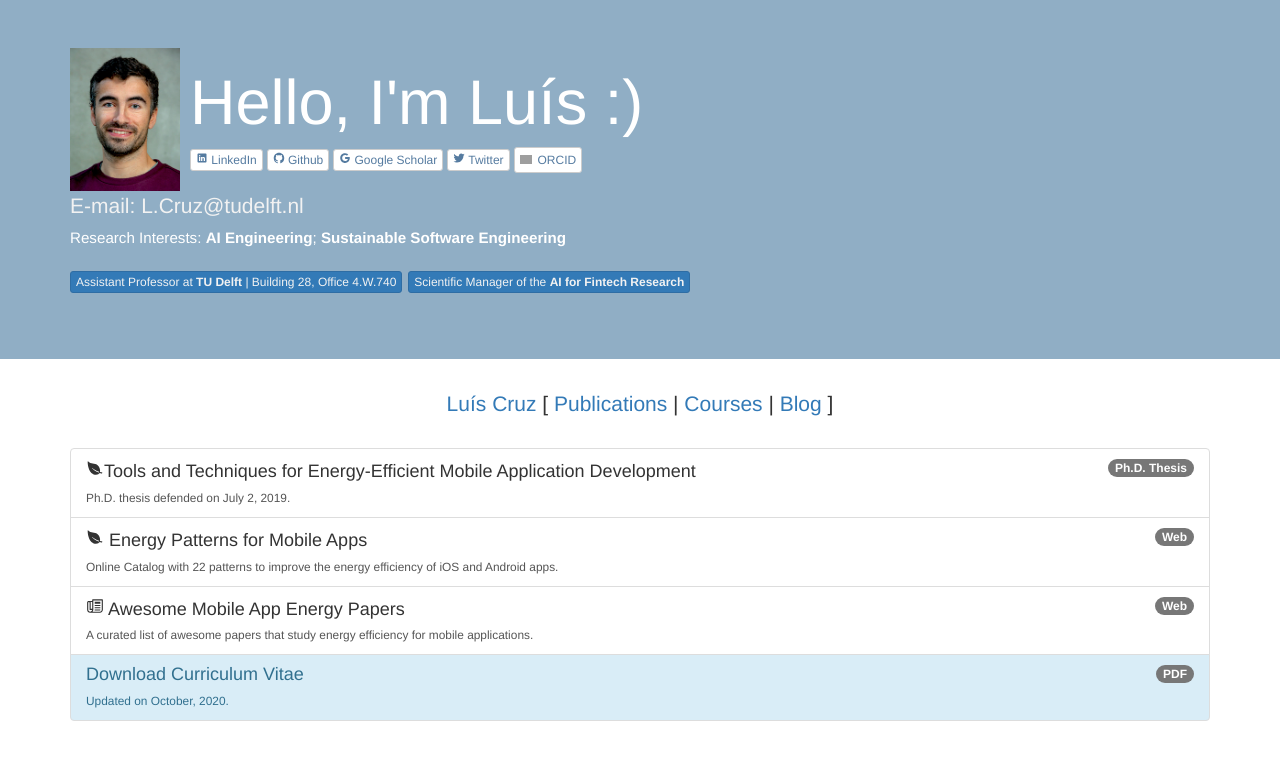
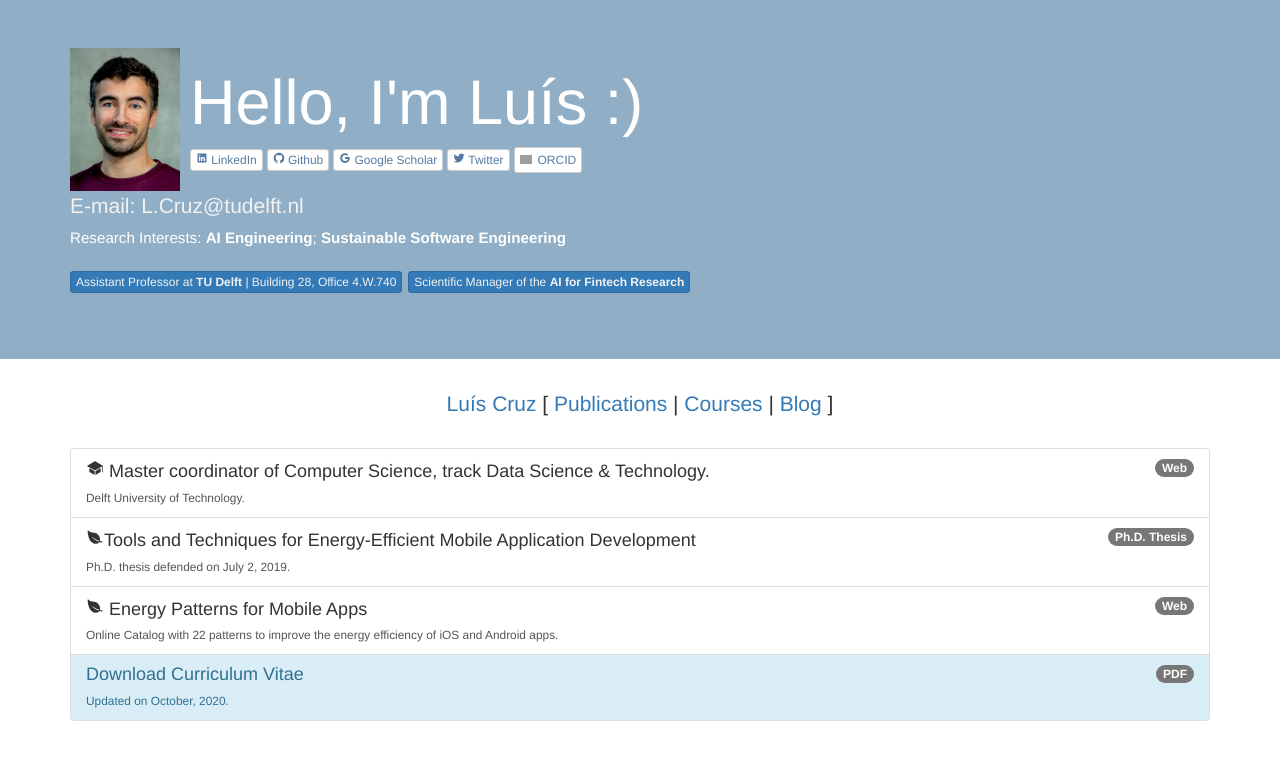
Before and after one commit to luiscruz/luiscruz.github.io, a Jekyll site: the page built from index.md, in a window 1280 px wide. Shown: the top 760 px of the page. Built offline with Jekyll 4.4.1, drawn with Linux system fonts in a browser that asks for light colours; nearby versions of some CDN libraries; grey boxes are pictures that could not be loaded.

Commit message:
new role

```diff
--- a/index.md
+++ b/index.md
@@ -51,6 +51,11 @@ layout: default
 
 <div class="container" >
       <div class="list-group">
+        <a href="https://www.tudelft.nl/onderwijs/opleidingen/masters/cs/msc-computer-science/the-data-science-technology-track" target="_blank" class="list-group-item ">
+          <span class="badge">Web</span>
+                <h4 class="list-group-item-heading"><ion-icon name="ios-school"></ion-icon>&nbsp;Master coordinator of Computer Science, track Data Science & Technology.</h4>
+                <small class="list-group-item-text">Delft University of Technology.</small>
+        </a>
         <a href="https://luiscruz.github.io/papers/cruz2019tools.pdf" target="_blank" class="list-group-item ">
           <span class="badge">Ph.D. Thesis</span>
                 <h4 class="list-group-item-heading"><ion-icon name="ios-leaf"></ion-icon>Tools and Techniques for Energy-Efficient Mobile Application Development</h4>
@@ -60,11 +65,6 @@ layout: default
           <span class="badge">Web</span>
                 <h4 class="list-group-item-heading"><ion-icon name="ios-leaf"></ion-icon> Energy Patterns for Mobile Apps</h4>
                 <small class="list-group-item-text">Online Catalog with 22 patterns to improve the energy efficiency of iOS and Android apps.</small>
-        </a>
-        <a href="https://github.com/luiscruz/awesome-mobile-app-energy-papers" target="_blank" class="list-group-item ">
-          <span class="badge">Web</span>
-                <h4 class="list-group-item-heading"><ion-icon name="paper"></ion-icon> Awesome Mobile App Energy Papers</h4>
-                <small class="list-group-item-text">A curated list of awesome papers that study energy efficiency for mobile applications.</small>
         </a>
         <a href="cv/cvLuisCruz.pdf" target="_blank" class="list-group-item list-group-item-info">
           <span class="badge">PDF</span>
```
